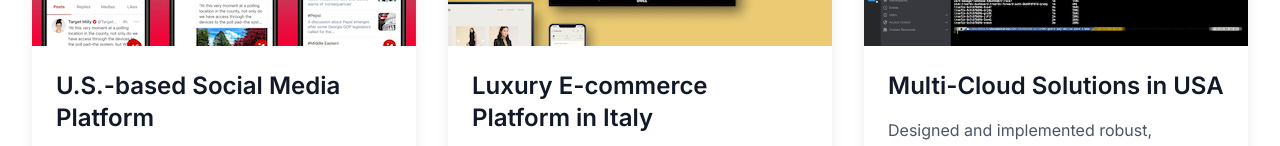
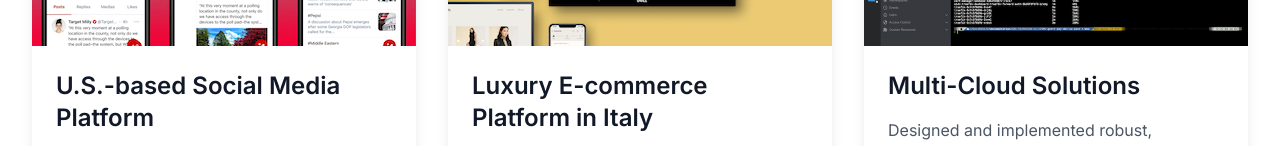
Before and after one commit to joelwangusa/palolabweb, a Next.js app: page /portfolio in a window 1280 px wide. Shown: the part 723-869 px from the top of the page. Built offline with nearby package versions, Linux system fonts and the light colour scheme.

Commit message:
update the protfolio

```diff
--- a/src/app/portfolio/page.tsx
+++ b/src/app/portfolio/page.tsx
@@ -17,7 +17,7 @@ const portfolioItems = [
     technologies: ["Shopify", "AI/ML", "3PL", "Payment", "Cryptocurrencies"],
   },
   {
-    title: "Multi-Cloud Solutions in USA",
+    title: "Multi-Cloud Solutions",
     description: "Designed and implemented robust, containerized multi-cloud solutions enhanced with advanced AIOps capabilities, reliably supporting applications with multi-million active users.",
     image: "/portfolio_multi_cloud_solutions.png",
     technologies: ["AWS", "GCP", "VPN", "Kubernetes", "AIOps"],
```
